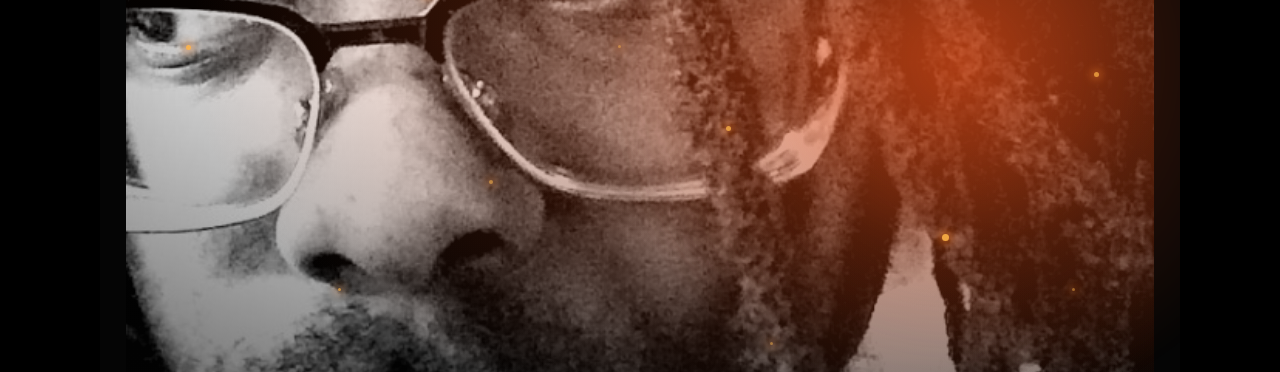
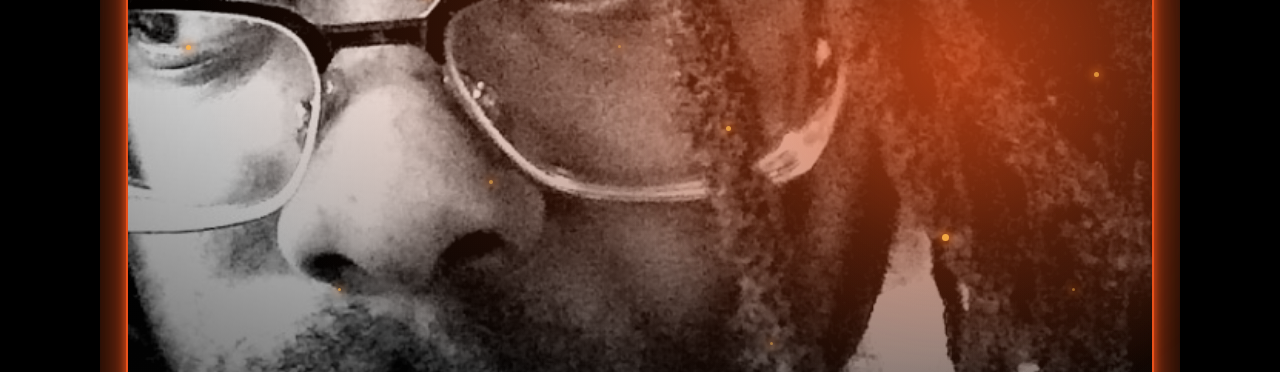
Before and after one commit to LuxAura-app/blu2-website, a plain HTML site: page flyer.html in a window 1280 px wide. Shown: the part 141-513 px from the top of the page. Drawn offline with Linux system fonts and the light colour scheme.

Commit message:
Add matching glowing orange frame to the flyer photo
flyer.html: border + layered ember-glow box-shadow on .portrait-wrap so
the DJ photo is framed in glowing orange to match the live page.
Regenerated BLU2-LIVE-flyer.pdf / .png.

Co-Authored-By: Claude Opus 4.8 (1M context) <noreply@anthropic.com>

```diff
--- a/flyer.html
+++ b/flyer.html
@@ -55,6 +55,14 @@
     border-radius: 28px;
     overflow: hidden;
     z-index: 1;
+    /* matching glowing orange frame (scaled up for the 1080px canvas) */
+    border: 2px solid var(--orange);
+    box-shadow:
+      0 0 10px rgba(232,80,26,0.95),
+      0 0 34px rgba(232,80,26,0.58),
+      0 0 76px rgba(232,80,26,0.38),
+      0 0 130px rgba(232,80,26,0.20),
+      inset 0 0 46px rgba(232,80,26,0.12);
   }
   .portrait,
   .portrait-fallback {
```
Also changed, not shown: 1 other file.
